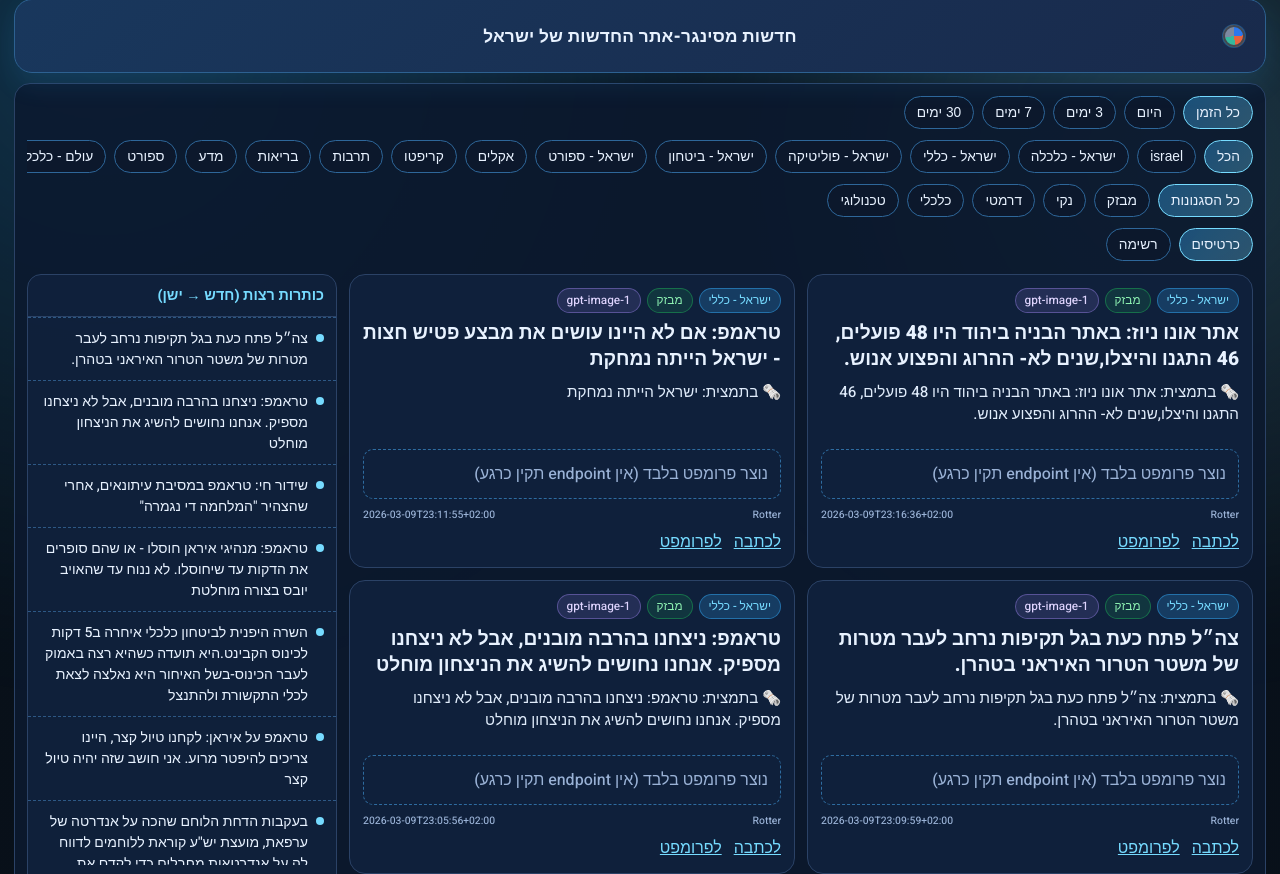
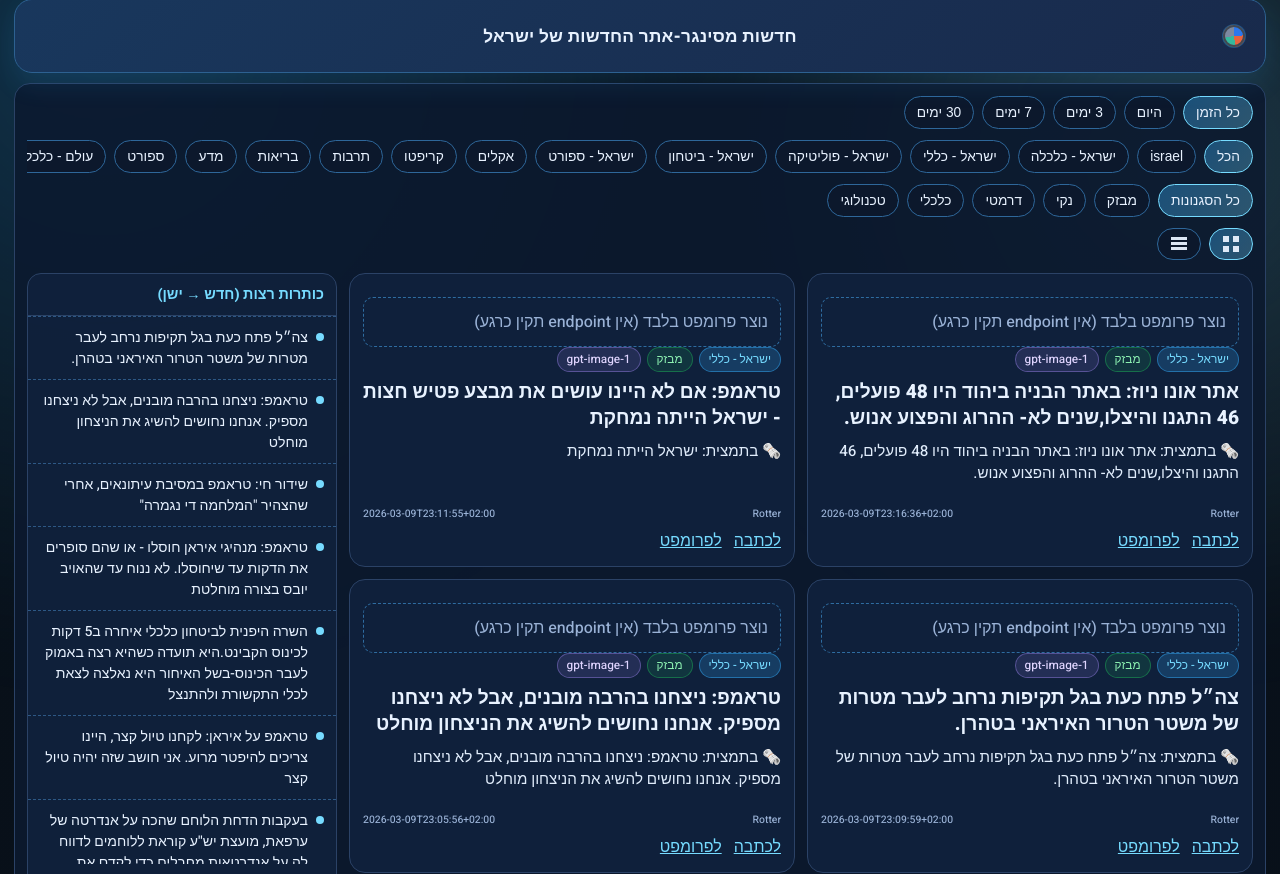
Before and after one commit to Liranmessinger/ai-news-studio, a Flask app: page / in a window 1280 px wide. Shown: the part 15-889 px from the top of the page. Run offline with Flask 3, Linux system fonts and the light colour scheme; data comes from the database, SQL or seed files in the repository; both versions use the stored data as it was after the commit.

Commit message:
הוסף מצב רשימה ו-dark mode

```diff
--- a/src/static/site.css
+++ b/src/static/site.css
@@ -112,6 +112,35 @@ body[data-theme="white"] .chip.active {
   background: #1e63d6;
   border-color: #1e63d6;
   color: #ffffff;
+}
+.view-chip {
+  width: 44px;
+  display: inline-flex;
+  justify-content: center;
+  align-items: center;
+  padding: 7px 0;
+}
+
+.view-icon {
+  width: 16px;
+  height: 16px;
+  display: inline-block;
+  opacity: 0.95;
+}
+
+.view-grid {
+  background:
+    linear-gradient(currentColor, currentColor) 0 0 / 6px 6px no-repeat,
+    linear-gradient(currentColor, currentColor) 10px 0 / 6px 6px no-repeat,
+    linear-gradient(currentColor, currentColor) 0 10px / 6px 6px no-repeat,
+    linear-gradient(currentColor, currentColor) 10px 10px / 6px 6px no-repeat;
+}
+
+.view-list {
+  background:
+    linear-gradient(currentColor, currentColor) 0 1px / 16px 3px no-repeat,
+    linear-gradient(currentColor, currentColor) 0 6px / 16px 3px no-repeat,
+    linear-gradient(currentColor, currentColor) 0 11px / 16px 3px no-repeat;
 }
 
 body[data-theme="white"] .pill.category {
@@ -334,6 +363,35 @@ body {
   background: linear-gradient(130deg, color-mix(in srgb, var(--accent) 35%, transparent), color-mix(in srgb, var(--accent-2) 30%, transparent));
   border-color: var(--accent-2);
 }
+.view-chip {
+  width: 44px;
+  display: inline-flex;
+  justify-content: center;
+  align-items: center;
+  padding: 7px 0;
+}
+
+.view-icon {
+  width: 16px;
+  height: 16px;
+  display: inline-block;
+  opacity: 0.95;
+}
+
+.view-grid {
+  background:
+    linear-gradient(currentColor, currentColor) 0 0 / 6px 6px no-repeat,
+    linear-gradient(currentColor, currentColor) 10px 0 / 6px 6px no-repeat,
+    linear-gradient(currentColor, currentColor) 0 10px / 6px 6px no-repeat,
+    linear-gradient(currentColor, currentColor) 10px 10px / 6px 6px no-repeat;
+}
+
+.view-list {
+  background:
+    linear-gradient(currentColor, currentColor) 0 1px / 16px 3px no-repeat,
+    linear-gradient(currentColor, currentColor) 0 6px / 16px 3px no-repeat,
+    linear-gradient(currentColor, currentColor) 0 11px / 16px 3px no-repeat;
+}
 
 .workspace {
   display: grid;
--- a/src/templates/index.html
+++ b/src/templates/index.html
@@ -66,8 +66,8 @@
       </div>
 
       <div class="filter-row" id="viewRow">
-        <button class="chip active" data-filter-type="view" data-value="grid">כרטיסים</button>
-        <button class="chip" data-filter-type="view" data-value="list">רשימה</button>
+        <button class="chip view-chip active" data-filter-type="view" data-value="grid" title="תצוגת כרטיסים" aria-label="תצוגת כרטיסים"><span class="view-icon view-grid" aria-hidden="true"></span></button>
+        <button class="chip view-chip" data-filter-type="view" data-value="list" title="תצוגת רשימה" aria-label="תצוגת רשימה"><span class="view-icon view-list" aria-hidden="true"></span></button>
       </div>
     </section>
 
@@ -209,6 +209,9 @@
 
       return `
         <article class="card" data-category="${escapeHtml(item.category || "")}" data-style="${escapeHtml(item.style_name || "")}" data-date="${escapeHtml(item.published_at || item.created_at || "")}">
+          <div class="list-row">
+            <div class="list-media">${imageBlock}</div>
+            <div class="list-main">
               <div class="meta">
                 <span class="pill category">${categoryLabel}</span>
                 <span class="pill style">${styleLabel}</span>
@@ -216,7 +219,6 @@
               </div>
               <h2>${title}</h2>
               <p>${summary}</p>
-          ${imageBlock}
               <footer>
                 <small>${sourceName}</small>
                 <small>${dateText}</small>
@@ -224,6 +226,8 @@
               <div class="links">
                 ${link ? `<a href="${escapeHtml(link)}" target="_blank" rel="noopener">לכתבה</a>` : ""}
                 ${promptPath ? `<a href="/files/${escapeHtml(promptPath)}" target="_blank" rel="noopener">לפרומפט</a>` : ""}
+              </div>
+            </div>
           </div>
         </article>
       `;
```
Also changed, not shown: other parts of src/static/site.css (+49 -5 lines), news.db, 1 other file. Lines whose indentation alone changed are shown as unchanged.
